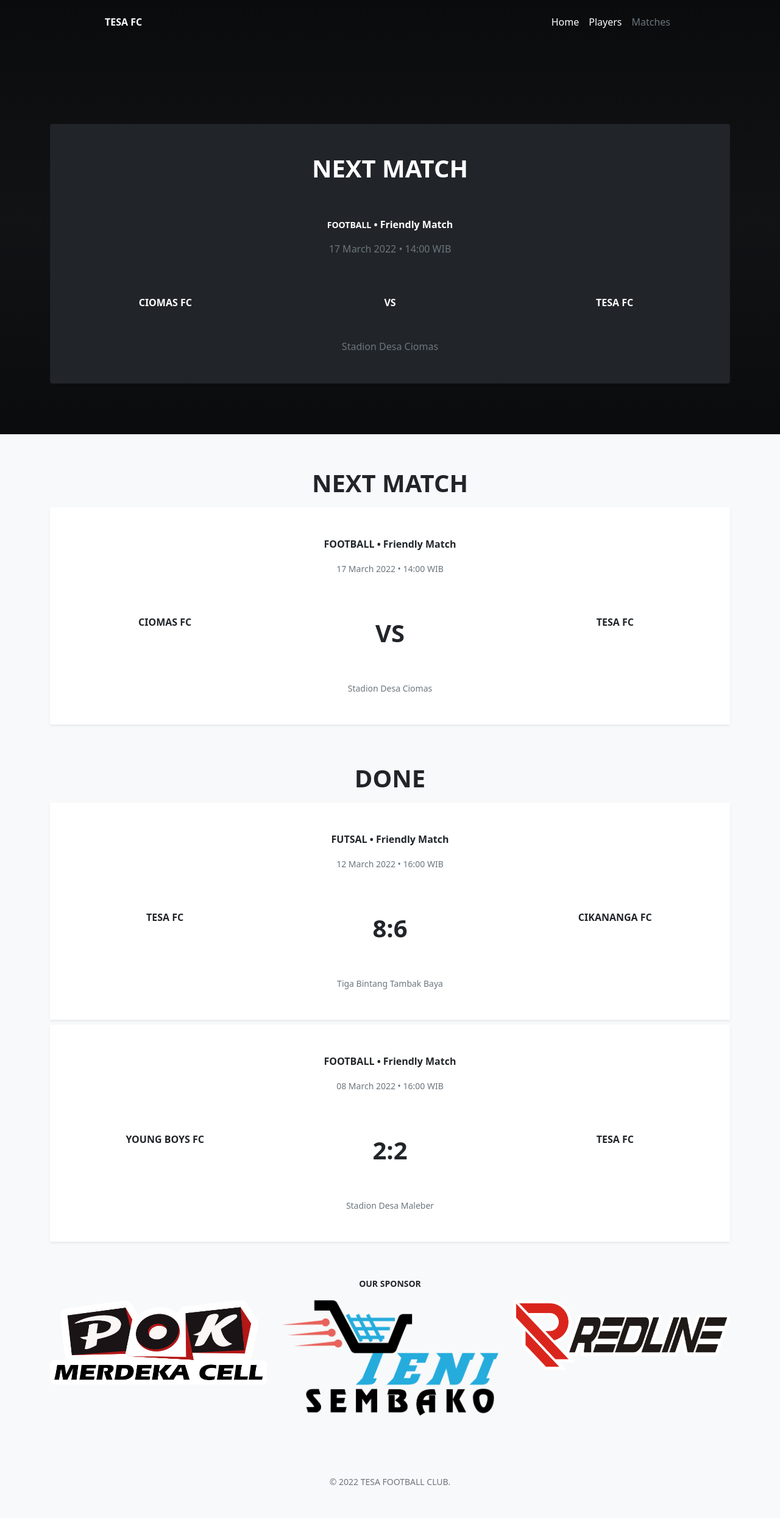
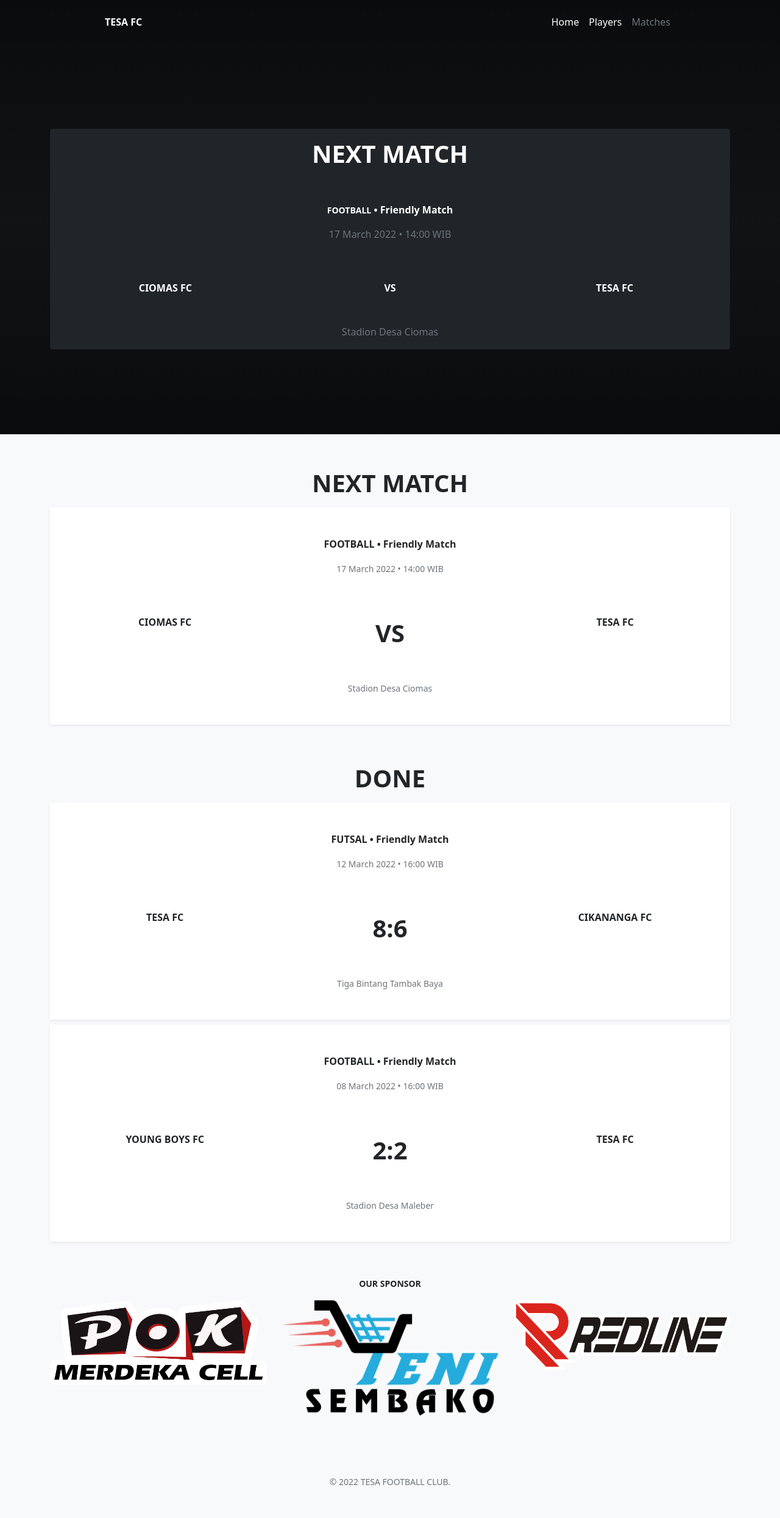
Before and after one commit to tesafc/www2, a Jekyll site: the page built from matches.html, in a window 1280 px wide. Shown: the whole page at 61% size. Built offline with Jekyll 4.4.1, drawn with Linux system fonts in a browser that asks for light colours.

Commit message:
Update header-match.html

```diff
--- a/_includes/header-match.html
+++ b/_includes/header-match.html
@@ -14,11 +14,11 @@
     {% assign matches = site.matches %}
     {% for match in matches %}
     {% if match.status == "next match" %}
-    <div class="container-sm h-100 d-flex flex-column justify-content-center text-center">
+    <div class="container-sm h-100 d-flex flex-column justify-content-center text-center pb-5">
       <div class="row row-cols-1">
         <div class="col">
           <div class="card bg-dark text-white">
-            <div class="card-body py-5">
+            <div class="card-body py-3">
               <h1 class="text-uppercase fw-bolder pb-5">next match</h1>
               <p class="card-text fw-bolder"><small class="text-uppercase">{{ match.type }}</small> • <span class="text-capitalize">{{ match.competition }}</span></p>
               <p class="card-text text-secondary"><span class="text-capitalize">{{ match.date | date: "%d %B %Y • %R" | append: " WIB" }}</span></p>
```
